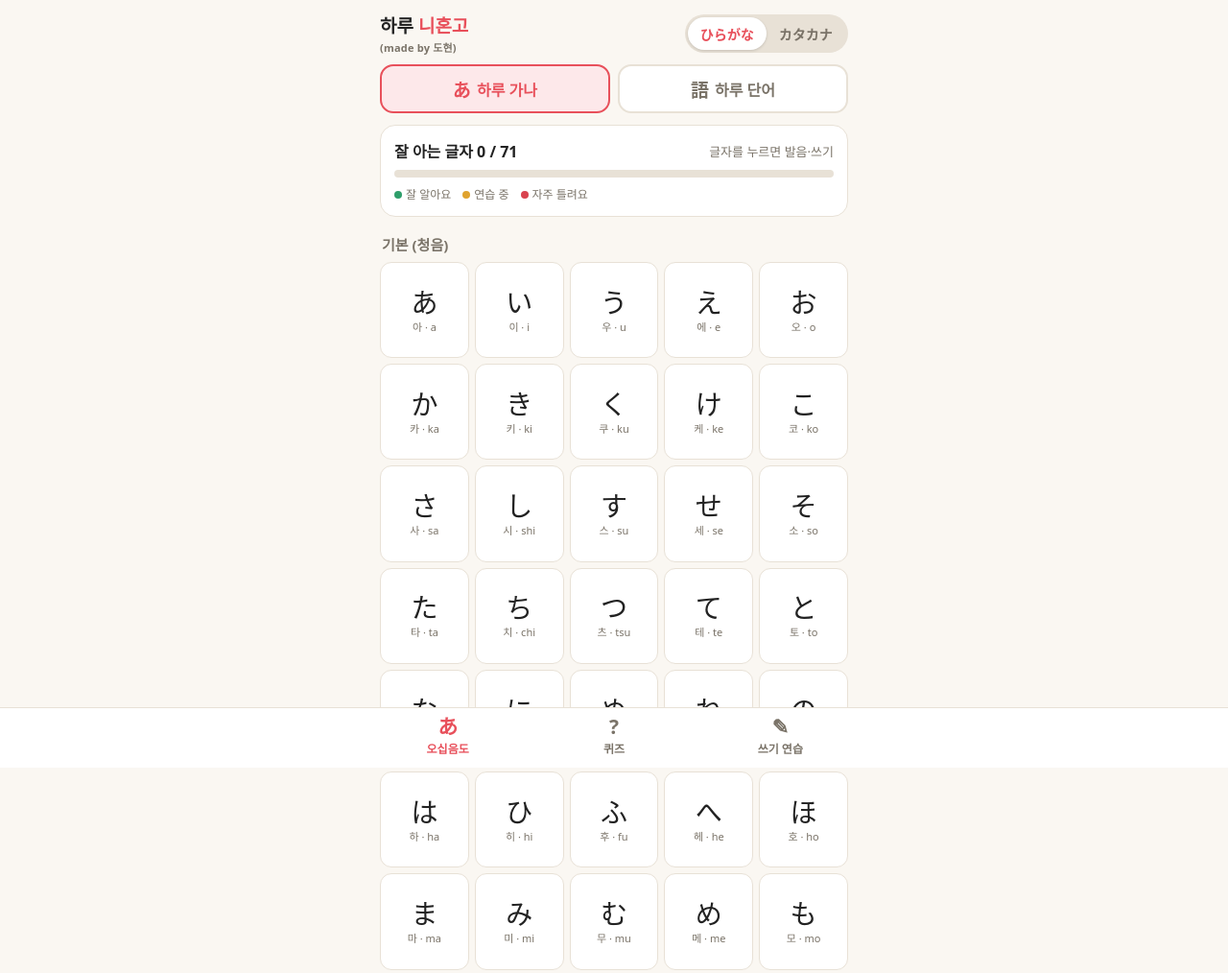
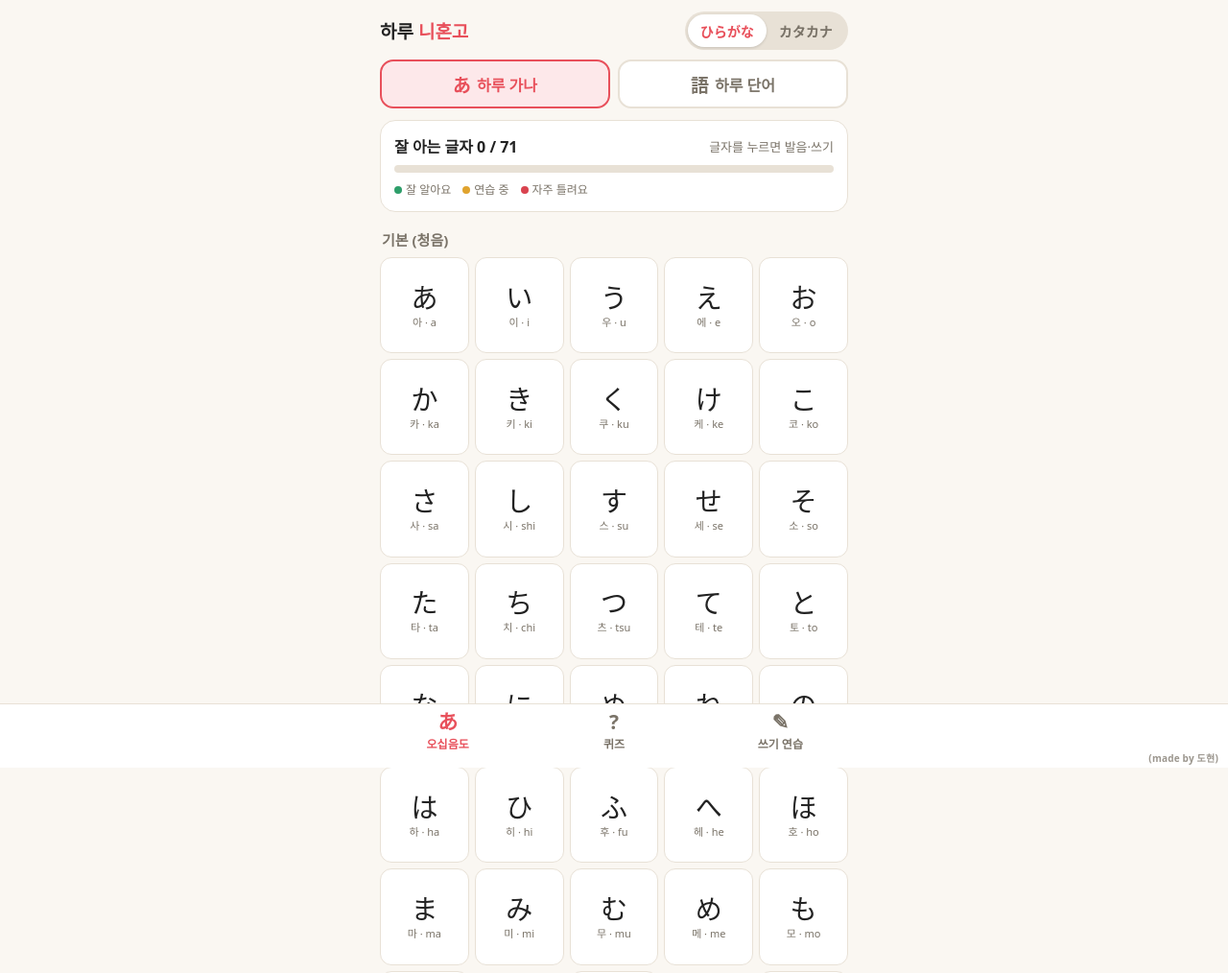
Before and after one commit to g59raphy/kana-study, a website: page www/index.html in a window 1280 px wide. Shown: the top 1014 px of the page at 96% size. Drawn offline with Linux system fonts and the light colour scheme.

Commit message:
제작자 표시를 화면 오른쪽 아래로 이동
Co-Authored-By: Claude Opus 5.5 <noreply@anthropic.com>

```diff
--- a/www/index.html
+++ b/www/index.html
@@ -16,7 +16,8 @@ button{font-family:inherit;cursor:pointer}
 header{position:sticky;top:0;z-index:5;background:var(--bg);padding:calc(12px + env(safe-area-inset-top)) 16px 10px;display:flex;align-items:center;justify-content:space-between;gap:8px}
 header h1{font-size:19px;margin:0;font-weight:800}
 header h1 span{color:var(--accent)}
-header h1 .by{display:block;font-size:11px;font-weight:600;color:var(--sub);margin-top:1px;letter-spacing:.2px}
+.by{position:fixed;right:10px;bottom:calc(3px + env(safe-area-inset-bottom));z-index:7;font-size:10px;font-weight:600;color:var(--sub);opacity:.75;pointer-events:none;letter-spacing:.2px}
+body.sec-word .by{bottom:calc(10px + env(safe-area-inset-bottom))}
 .seg{display:inline-flex;background:var(--line);border-radius:999px;padding:3px}
 .seg button{border:0;background:none;padding:7px 13px;border-radius:999px;font-size:14px;color:var(--sub);font-weight:700;white-space:nowrap}
 .seg button.on{background:var(--card);color:var(--accent);box-shadow:0 1px 3px rgba(0,0,0,.15)}
@@ -29,7 +30,7 @@ main{padding:0 16px calc(96px + env(safe-area-inset-bottom))}
 section{display:none}section.on{display:block}
 nav{position:fixed;left:0;right:0;bottom:0;z-index:6;background:var(--card);border-top:1px solid var(--line);padding-bottom:env(safe-area-inset-bottom)}
 nav .in{max-width:520px;margin:0 auto;display:flex}
-nav button{flex:1;border:0;background:none;padding:9px 0 11px;color:var(--sub);font-size:12px;font-weight:700;display:flex;flex-direction:column;align-items:center;gap:3px}
+nav button{flex:1;border:0;background:none;padding:8px 0 16px;color:var(--sub);font-size:12px;font-weight:700;display:flex;flex-direction:column;align-items:center;gap:3px}
 nav button b{font-size:21px;line-height:1}
 nav button.on{color:var(--accent)}
 .card{background:var(--card);border:1px solid var(--line);border-radius:16px;padding:14px}
@@ -113,7 +114,7 @@ h2{font-size:15px;margin:18px 2px 8px;color:var(--sub)}
 <body>
 <div id="app">
   <header>
-    <h1>하루 <span>니혼고</span><small class="by">(made by 도현)</small></h1>
+    <h1>하루 <span>니혼고</span></h1>
     <div class="seg" id="scriptSeg">
       <button data-v="h" class="jp">ひらがな</button>
       <button data-v="k" class="jp">カタカナ</button>
@@ -253,6 +254,7 @@ h2{font-size:15px;margin:18px 2px 8px;color:var(--sub)}
     </div>
   </div>
 </div>
+<div class="by">(made by 도현)</div>
 <div class="toast" id="toast"></div>
 
 <script>
```
